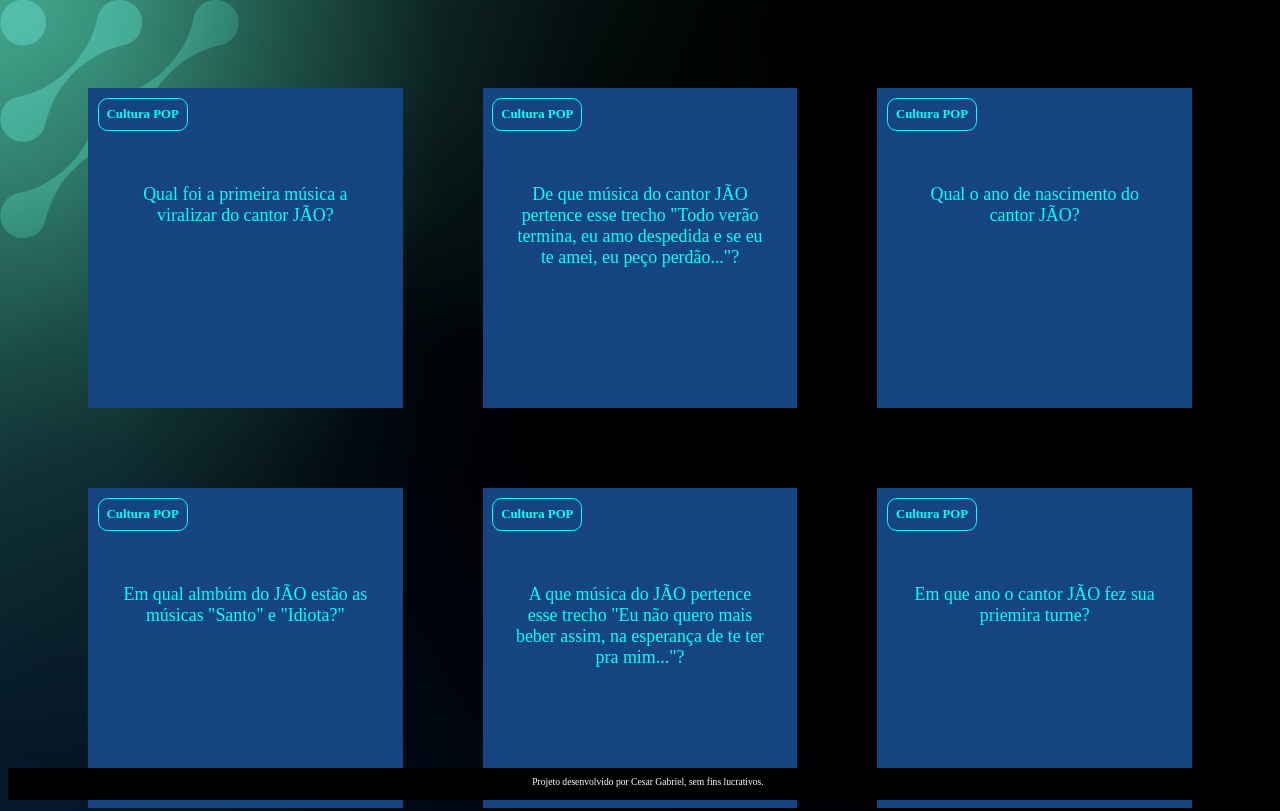
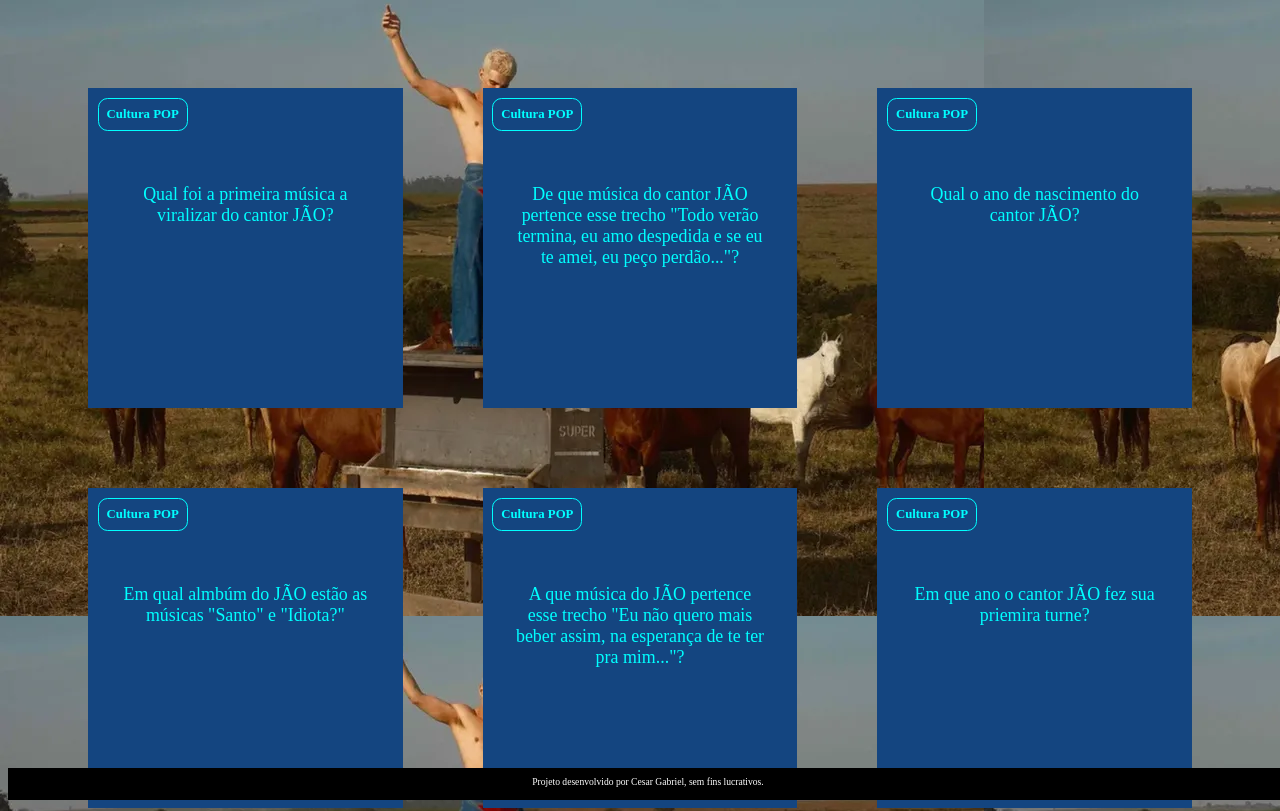
Before and after one commit to cesar1227B/cartao_resposta2, a plain HTML site: page flashcard-aula_4/index.html in a window 1280 px wide. Shown: the top 811 px of the page. Drawn offline with Linux system fonts and the light colour scheme.

Commit message:
Add files via upload

```diff
--- a/flashcard-aula_4/assets/style.css
+++ b/flashcard-aula_4/assets/style.css
@@ -5,7 +5,7 @@
 }
 
 body {
-    background: url('img/bg-desktop.webp');
+    background: url('img/capa-jao.webp');
     font-family: Bai Jamjuree;
 }
 
```
Also changed, not shown: flashcard-aula_4/index.html (+0 -1 lines), flashcard-aula_4/assets/img/capa-jao.webp (added).
